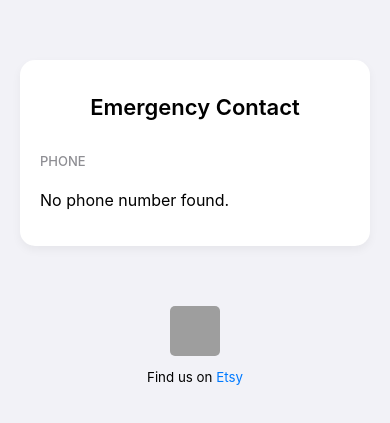
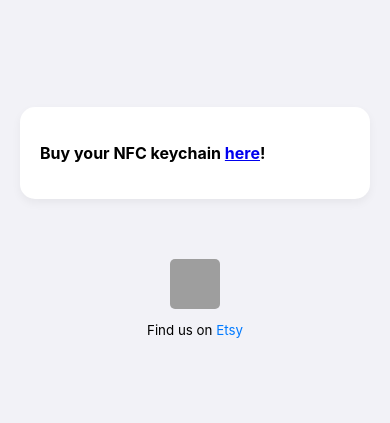
Before and after one commit to npike/citrus-phone, a plain HTML site: page index.html in a window 390 px wide. Shown: the part 209-632 px from the top of the page. Drawn offline with Linux system fonts and the light colour scheme; grey boxes are pictures that could not be loaded; a web font is replaced by a local one.

Commit message:
show etsy listing when no phone numbers are provided

```diff
--- a/index.html
+++ b/index.html
@@ -19,12 +19,17 @@
 </head>
 <body>
     <div class="card-container">
-        <div class="card">
+        <div class="card" id="contact-card">
             <h1>Emergency Contact</h1>
             <p class="label">phone</p>
             <div id="decodedNumber" class="phone-number-link"></div>
             <p class="label" id="label2">phone 2</p>
             <div id="decodedNumber2" class="phone-number-link"></div>
+        </div>
+        <div id="no-phone-message" style="display: none;">
+            <div class="card">
+                <p><b>Buy your NFC keychain <a href="https://www.etsy.com/listing/4359046198/personalized-name-nfc-keychain-custom" id="etsy-listing-link">here</a>!</b></p>
+            </div>
         </div>
     </div>
     <footer>
--- a/script.js
+++ b/script.js
@@ -11,6 +11,9 @@ window.onload = function() {
     const decodedDiv2 = document.getElementById('decodedNumber2');
     const label2 = document.getElementById('label2');
     const etsyLink = document.querySelector('footer a');
+    const contactCard = document.getElementById('contact-card');
+    const noPhoneMessage = document.getElementById('no-phone-message');
+    const etsyListingLink = document.getElementById('etsy-listing-link');
 
     function addPhoneLinkListener(linkElement, eventName) {
         linkElement.addEventListener('click', function() {
@@ -30,7 +33,8 @@ window.onload = function() {
             decodedDiv1.innerHTML = `<p>Error: Invalid phone number format.</p>`;
         }
     } else {
-        decodedDiv1.innerHTML = `<p>No phone number found.</p>`;
+        contactCard.style.display = 'none';
+        noPhoneMessage.style.display = 'block';
     }
 
     if (encodedNumber2) {
@@ -52,4 +56,11 @@ window.onload = function() {
             'event_label': 'etsy_link'
         });
     });
+
+    etsyListingLink.addEventListener('click', function() {
+        gtag('event', 'click_etsy_listing_link', {
+            'event_category': 'engagement',
+            'event_label': 'etsy_listing_link'
+        });
+    });
 };
```
